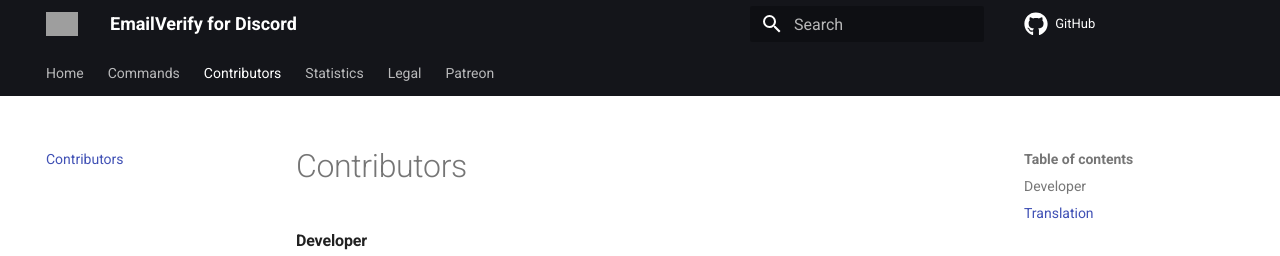
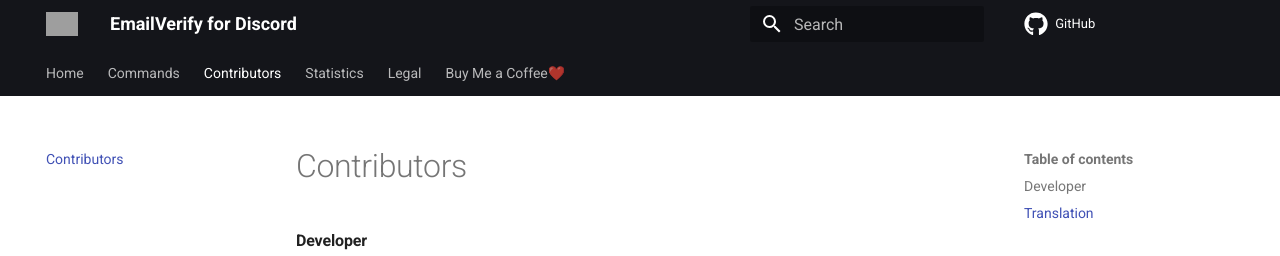
Before and after one commit to lkaesberg/EmailVerify, an MkDocs documentation site: the page built from docs/contributing.md, in a window 1280 px wide. Shown: the top 256 px of the page. Built offline with MkDocs 1.6.1 and Material for MkDocs 9.7.7, drawn with Linux system fonts in a browser that asks for light colours; comment, search, counter and statistics services are not loaded; grey boxes are pictures that could not be loaded.

Commit message:
Update mkdocs.yml

```diff
--- a/mkdocs.yml
+++ b/mkdocs.yml
@@ -18,4 +18,4 @@
   - 'contributing.md'
   - Statistics: https://EmailBot.srtf.dev
   - 'legal.md'
-  - Patreon: https://www.patreon.com/emailbotdiscord
+  - Buy Me a Coffee❤️: https://buymeacoffee.com/sral12486
```
